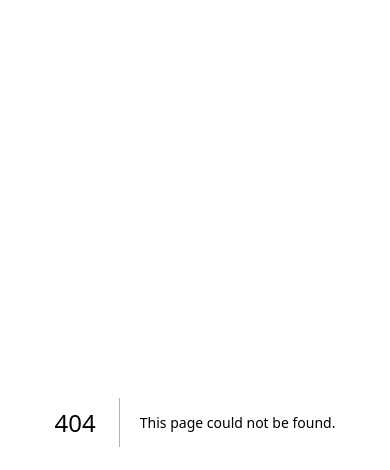
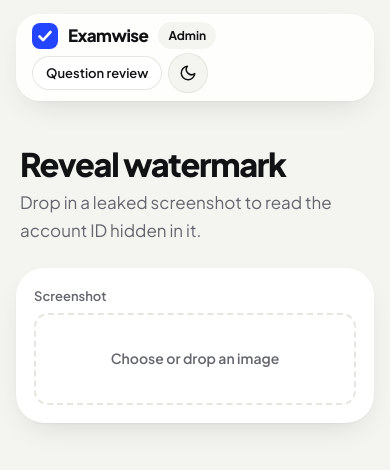
Before and after one commit to hozaifahejaz/mdcat-qbank, a Next.js app: page /admin/reveal in a window 390 px wide. Before the commit this address had no page. Shown: the top 470 px of the page. Built offline with nearby package versions, Linux system fonts and the light colour scheme.

Commit message:
Make the question watermark invisible, add a reveal tool for admins
The account mark now shifts pixels by about 2 brightness levels, too little
to see. /admin/reveal takes a screenshot, removes the background and
amplifies the difference so the phone number and account ID can be read.

```diff
--- /dev/null
+++ b/app/admin/reveal/page.tsx
@@ -0,0 +1,12 @@
+import type { Metadata } from "next";
+import RevealScreen from "@/components/screens/RevealScreen";
+import { site } from "@/lib/site";
+import "@/app/auth.css";
+import "@/app/dashboard/dashboard.css";
+import "@/app/app.css";
+
+export const metadata: Metadata = { title: `Reveal watermark · ${site.name}`, robots: { index: false } };
+
+export default function Page() {
+  return <RevealScreen />;
+}
--- a/app/app.css
+++ b/app/app.css
@@ -158,7 +158,7 @@
 .guard { position: relative; user-select: none; -webkit-user-select: none; -webkit-touch-callout: none; }
 .guard-body { transition: filter .15s; }
 .guard-body.hidden { filter: blur(14px); pointer-events: none; }
-.wm { position: absolute; inset: 0; pointer-events: none; border-radius: var(--r-lg); background-repeat: repeat; z-index: 2; }
+.wm { position: absolute; inset: 0; pointer-events: none; border-radius: var(--r-lg); background-repeat: repeat; z-index: 2; mix-blend-mode: difference; }
 .guard-cover { position: absolute; inset: 0; z-index: 3; display: grid; place-content: center; justify-items: center; gap: 8px; text-align: center; padding: 24px; }
 .toast { position: fixed; left: 50%; bottom: 24px; transform: translateX(-50%); z-index: 60; background: var(--pill); color: var(--on-pill); padding: 12px 16px; border-radius: 14px; display: flex; gap: 14px; align-items: center; font-size: .875rem; box-shadow: var(--shadow); max-width: calc(100vw - 32px); box-sizing: border-box; }
 .toast .link { color: inherit !important; text-decoration: underline; }
@@ -360,3 +360,4 @@
 .action-bar { position: sticky; bottom: 12px; z-index: 5; display: flex; gap: 8px; align-items: center; padding: 10px 12px; border-radius: 999px; }
 .action-bar .grow { flex: 1; min-width: 0; }
 .action-bar input.grow { border-radius: 999px !important; }
+.reveal-out { width: 100%; height: auto; border-radius: var(--r-md); background: #808080; }
--- a/components/screens/AdminScreen.tsx
+++ b/components/screens/AdminScreen.tsx
@@ -47,6 +47,7 @@ export default function AdminScreen() {
           <div className="dnav">
             <span className="admin-brand"><Logo href="/admin" /><span className="badge">Admin</span></span>
             <div className="dnav-end">
+              <a className="dpill light small" href="/admin/reveal">Reveal watermark</a>
               <button type="button" className="dpill light small" onClick={() => setToast("CSV import opens a file picker once saving is connected.")}>Import CSV</button>
               <button type="button" className="dpill dark small" onClick={() => setToast("New questions open a blank template once saving is connected.")}>New question</button>
               <ThemeToggle />
--- /dev/null
+++ b/components/screens/RevealScreen.tsx
@@ -0,0 +1,112 @@
+"use client";
+
+import { useEffect, useRef, useState } from "react";
+import Logo from "@/components/Logo";
+import ThemeToggle from "@/components/ThemeToggle";
+
+/* /admin/reveal — bring out the hidden watermark in a leaked screenshot. The mark shifts pixels by only 2 or 3
+   brightness levels, so: blur a copy to get the local background, subtract it, and amplify what's left.
+   Everything runs in the browser; the image is never uploaded. A photo of a screen or a heavily compressed
+   image (WhatsApp, Instagram) can lose the mark. */
+export default function RevealScreen() {
+  const [img, setImg] = useState<HTMLImageElement | null>(null);
+  const [gain, setGain] = useState(40);
+  const out = useRef<HTMLCanvasElement>(null);
+
+  function load(file?: File) {
+    if (!file) return;
+    const url = URL.createObjectURL(file);
+    const im = new Image();
+    im.onload = () => setImg(im);
+    im.src = url;
+  }
+
+  useEffect(() => {
+    const c = out.current;
+    if (!img || !c) return;
+    const w = img.naturalWidth, h = img.naturalHeight;
+    c.width = w; c.height = h;
+    const ctx = c.getContext("2d", { willReadFrequently: true })!;
+    ctx.filter = "none";
+    ctx.drawImage(img, 0, 0);
+    const src = ctx.getImageData(0, 0, w, h);
+    ctx.filter = "blur(3px)";
+    ctx.drawImage(img, 0, 0);
+    const bg = ctx.getImageData(0, 0, w, h);
+    ctx.filter = "none";
+    const lum = (d: Uint8ClampedArray) => {
+      const l = new Float32Array(w * h);
+      for (let p = 0; p < l.length; p++) l[p] = 0.299 * d[p * 4]! + 0.587 * d[p * 4 + 1]! + 0.114 * d[p * 4 + 2]!;
+      return l;
+    };
+    const a = lum(src.data), b = lum(bg.data);
+    const busy = edges(a, w, h);
+    const o = ctx.createImageData(w, h);
+    for (let p = 0; p < a.length; p++) {
+      // Near real content (letters, borders) the background estimate is off, so grey it out and let the mark stand alone.
+      const v = busy[p] ? 128 : 128 + (a[p]! - b[p]!) * gain;
+      o.data[p * 4] = o.data[p * 4 + 1] = o.data[p * 4 + 2] = v;
+      o.data[p * 4 + 3] = 255;
+    }
+    ctx.putImageData(o, 0, 0);
+  }, [img, gain]);
+
+  return (
+    <div className="dash admin">
+      <header className="dnav-wrap">
+        <div className="dwrap wide">
+          <div className="dnav">
+            <span className="admin-brand"><Logo href="/admin" /><span className="badge">Admin</span></span>
+            <div className="dnav-end"><a className="dpill light small" href="/admin">Question review</a><ThemeToggle /></div>
+          </div>
+        </div>
+      </header>
+      <main className="dwrap wide">
+        <div className="dgrid">
+          <section className="hello page-head">
+            <div>
+              <h1>Reveal watermark</h1>
+              <p className="muted">Drop in a leaked screenshot to read the account ID hidden in it.</p>
+            </div>
+          </section>
+          <section className="dcard panel">
+            <label className="fld upload" onDragOver={(e) => e.preventDefault()} onDrop={(e) => { e.preventDefault(); load(e.dataTransfer.files[0]); }}>
+              <span>Screenshot</span>
+              <input type="file" accept="image/*" onChange={(e) => load(e.target.files?.[0])} />
+              <span className="drop">{img ? "Choose another image" : "Choose or drop an image"}</span>
+            </label>
+            {img && (
+              <label className="fld">
+                <span>Strength</span>
+                <input type="range" min={10} max={90} value={gain} onChange={(e) => setGain(Number(e.target.value))} />
+              </label>
+            )}
+            <canvas ref={out} className="reveal-out" hidden={!img} aria-label="Screenshot with the watermark brought out" />
+          </section>
+        </div>
+      </main>
+    </div>
+  );
+}
+
+/* Marks pixels within 9px of real content: anywhere the brightness range in that window is more than the mark could make. */
+function edges(l: Float32Array, w: number, h: number) {
+  const r = 9, limit = 8;
+  const hi = new Float32Array(l.length), lo = new Float32Array(l.length);
+  for (let y = 0; y < h; y++) {
+    for (let x = 0; x < w; x++) {
+      let mx = -1, mn = 256;
+      for (let k = Math.max(0, x - r); k <= Math.min(w - 1, x + r); k++) { const v = l[y * w + k]!; if (v > mx) mx = v; if (v < mn) mn = v; }
+      hi[y * w + x] = mx; lo[y * w + x] = mn;
+    }
+  }
+  const out = new Uint8Array(l.length);
+  for (let x = 0; x < w; x++) {
+    for (let y = 0; y < h; y++) {
+      let mx = -1, mn = 256;
+      for (let k = Math.max(0, y - r); k <= Math.min(h - 1, y + r); k++) { const i = k * w + x; if (hi[i]! > mx) mx = hi[i]!; if (lo[i]! < mn) mn = lo[i]!; }
+      out[y * w + x] = mx - mn > limit ? 1 : 0;
+    }
+  }
+  return out;
+}
```
Also changed, not shown: components/test/Protected.tsx (+7 -2 lines).
